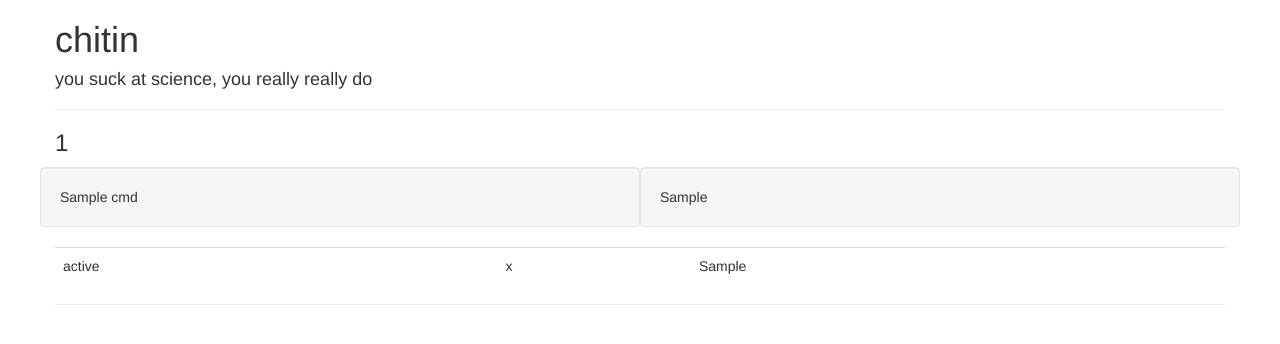
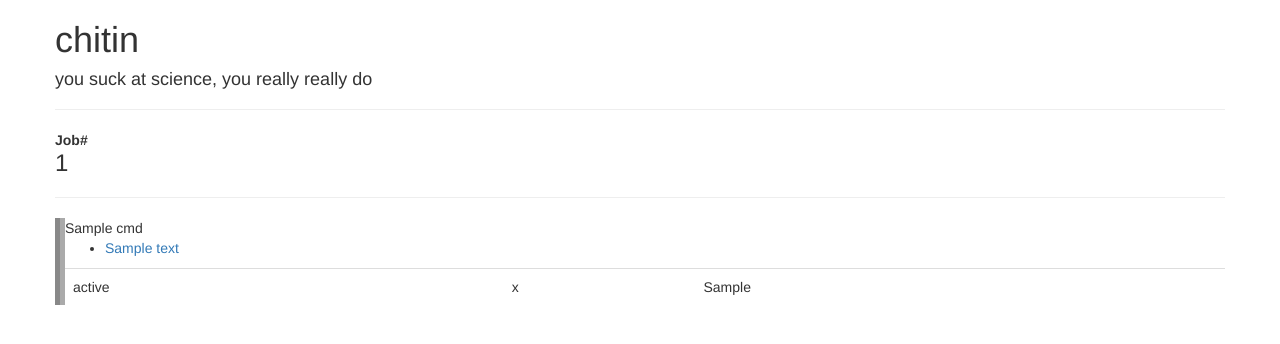
Before and after one commit to SamStudio8/chitin, a Flask app: template chitin/web/templates/run.html in a window 1280 px wide. Shown: the top 344 px of the page. Run offline with Flask 2, Linux system fonts and the light colour scheme; the template is opened without the code that fills it: most values are stand-ins (such as "Sample title", 1, 10 or a date in 2020); data that the repository does not hold is empty; some libraries are stand-ins or nearby versions.

Commit message:
CommandText, currently saves on non-zero

```diff
--- a/chitin/__init__.py
+++ b/chitin/__init__.py
@@ -211,6 +211,8 @@ class ChitinDaemon(object):
             # Should probably still check tokens and such...
             print("[WARN] Command %s exited with non-zero code." % cmd_str)
             block.update({"post": True, "success": False})
+            util.add_command_text(cmd_uuid, "stdout", stdout)
+            util.add_command_text(cmd_uuid, "stderr", stderr)
             post_q.put(block)
             return
 
--- a/chitin/web/templates/header.html
+++ b/chitin/web/templates/header.html
@@ -2,6 +2,14 @@
 <html>
 <head>
 <link rel="stylesheet" href="https://maxcdn.bootstrapcdn.com/bootstrap/3.3.7/css/bootstrap.min.css" integrity="sha384-BVYiiSIFeK1dGmJRAkycuHAHRg32OmUcww7on3RYdg4Va+PmSTsz/K68vbdEjh4u" crossorigin="anonymous">
+<style>
+    .command-block{
+        border-left: solid thick #888888;
+    }
+    .command{
+        border-left: solid thick #AAAAAA;
+    }
+</style>
 
 </head>
 <body>
--- a/chitin/web/templates/run.html
+++ b/chitin/web/templates/run.html
@@ -1,11 +1,17 @@
 {% include 'header.html' %}
-<h3>{{ run.uuid }}</h3>
+<b>Job#</b>
+<h3 style="margin-top:0; padding-top:0;">{{ run.uuid }}</h3>
+<hr>
 {% for block in run.blocks %}
+    <div class="command-block">
     {% for command in block.commands %}
-        <div class="row">
-            <div class="well col-md-6">{{ command.cmd }}</div>
-            <div class="well col-md-6">{{ command.cmd_uuid_str | chitin | safe }}</div>
-        </div>
+        <div class="command">
+        <div>{{ command.cmd }}</div>
+        <ul>
+        {% for text in command.texts %}
+            <li><a href="{{ url_for('text_detail', text=text.uuid) }}">{{ text.name }}</a></li>
+        {% endfor %}
+        </ul>
         <table class="table">
             <thead>
             </thead>
@@ -19,7 +25,8 @@
             {% endfor %}
             </tbody>
         </table>
-        <hr>
+        </div>
     {% endfor %}
+    </div>
 {% endfor %}
 {% include 'footer.html' %}
--- a/chitin/web/web.py
+++ b/chitin/web/web.py
@@ -1,4 +1,4 @@
-from flask import render_template, Markup
+from flask import render_template, Markup, Response
 
 from chitin import record
 
@@ -16,6 +16,11 @@ def run_detail(run):
     run = record.Job.query.get_or_404(run)
     return render_template('run.html', run=run)
 
+@record.app.route('/text/<text>')
+def text_detail(text):
+    text = record.CommandText.query.get_or_404(text)
+    return Response(text.text, mimetype="text/plain")
+
 @record.app.route('/resource/<resource>')
 def resource_detail(resource):
     resource = record.Resource.query.get_or_404(resource)
```
Also changed, not shown: chitin/record.py (+18 -0 lines), chitin/util.py (+8 -0 lines).
